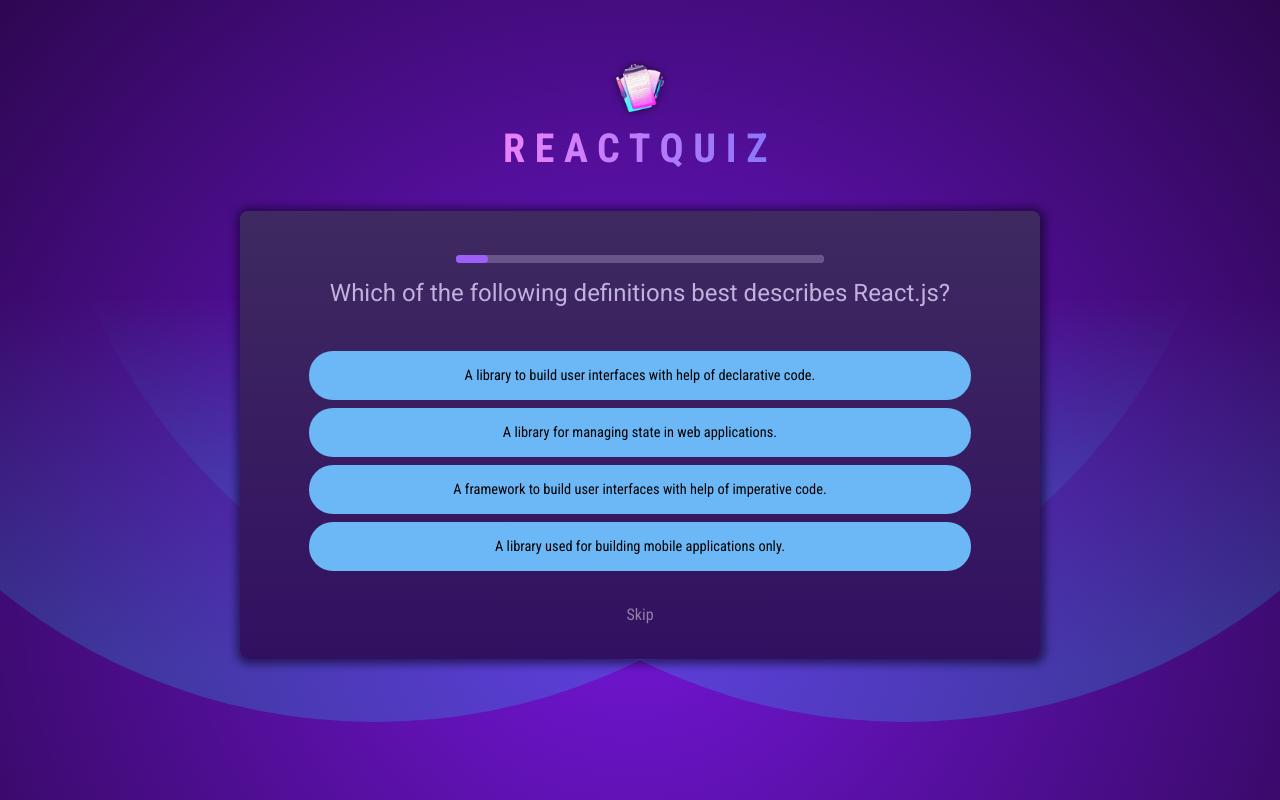
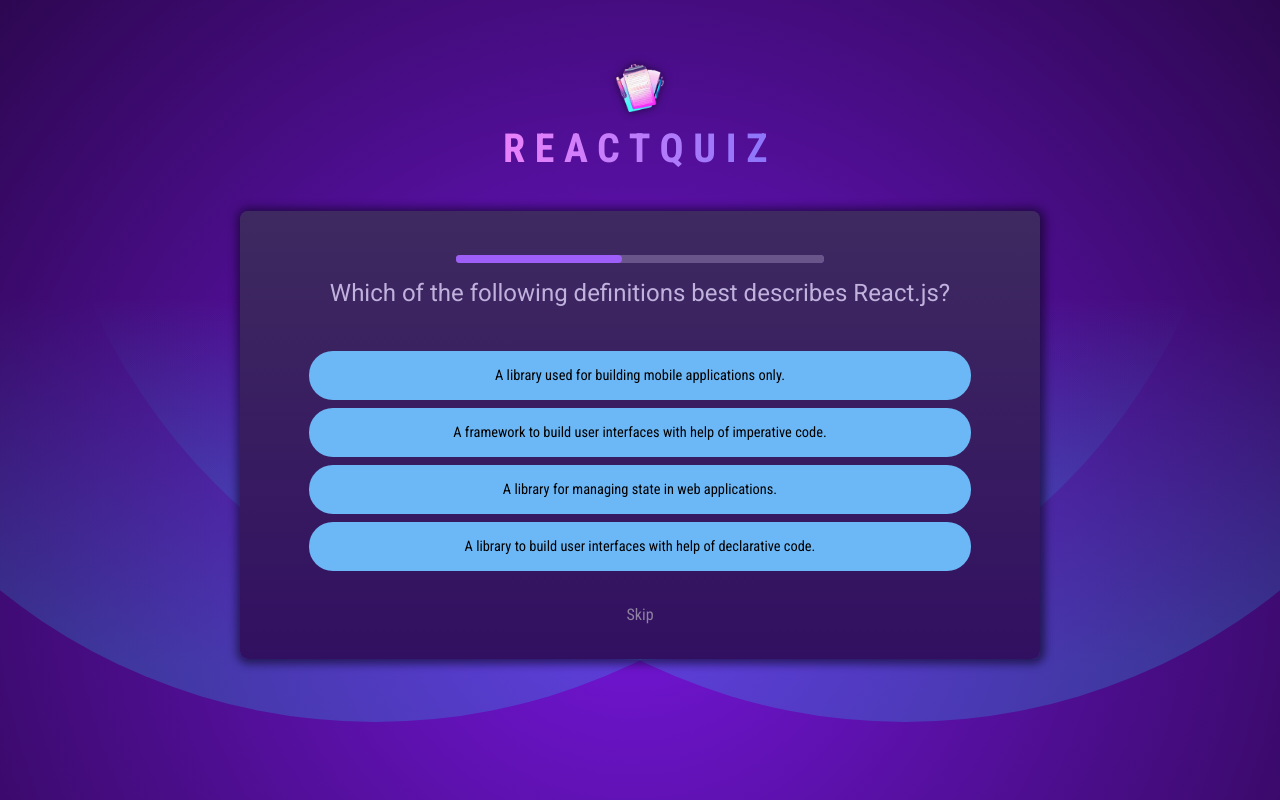
Before and after one commit to antoniomnds/quiz-app, a React (Vite) app: page / in a window 1280 px wide. Built offline with nearby package versions, Linux system fonts and the light colour scheme.

Commit message:
Add course implementation
* Does not use the context API
* Uses simpler states instead of a global quiz state
* Uses component's key prop to trigger component re-render

```diff
--- a/src/App.jsx
+++ b/src/App.jsx
@@ -1,12 +1,9 @@
 import Quiz from "./components/Quiz.jsx";
-import QuizContextProvider from "./contexts/QuizContextProvider.jsx";
 
 function App() {
   return (
     <main>
-      <QuizContextProvider>
-        <Quiz />
-      </QuizContextProvider>
+      <Quiz />
     </main>
   );
 }
--- a/src/components/Answer.jsx
+++ b/src/components/Answer.jsx
@@ -1,41 +1,25 @@
-import {useContext, useEffect, useState} from "react";
-import {QuizContext} from "../contexts/QuizContextProvider.jsx";
-import QUESTIONS from "../questions.js";
-
-export default function Answer({answerText}) {
-  const {currentQuestion, userAnswers, state, selectAnswer} = useContext(QuizContext);
-  const [highlight, setHighlight] = useState(undefined);
+export default function Answer({answerText, answerState, onSelectAnswer, selectedAnswer}) {
+  const isSelected = answerText === selectedAnswer;
 
   function handleClick() {
-    if (userAnswers[currentQuestion] !== null || state !== 'not-selected') {
+    if (answerState !== '') {
       return; // question already answered
     }
-    setHighlight(null);
-    selectAnswer(answerText);
+    onSelectAnswer(answerText);
   }
 
-  useEffect(() => {
-    if (state === 'check-answer' && answerText === userAnswers[currentQuestion]) {
-      if (answerText === QUESTIONS[currentQuestion].answers[0]) {
-        setHighlight(true);
-      } else  {
-        setHighlight(false);
-      }
+  let cssClass = '';
+  if (isSelected) {
+    if (answerState === 'answered') {
+      cssClass = "selected";
+    } else if (answerState === 'correct' || answerState === 'wrong') {
+      cssClass = answerState;
     }
-  }, [state]);
-
-  let klass;
-  if (highlight === null) {
-    klass = "selected";
-  } else if (highlight === true){
-    klass = "correct";
-  } else if (highlight === false) {
-    klass = "wrong";
   }
 
   return (
     <li className="answer">
-      <button className={klass} onClick={handleClick}>{answerText}</button>
+      <button className={cssClass} onClick={handleClick} disabled={answerState !== ''}>{answerText}</button>
     </li>
   );
 }
--- a/src/components/Answers.jsx
+++ b/src/components/Answers.jsx
@@ -1,16 +1,19 @@
 import QUESTIONS from "../questions.js";
 import Answer from "./Answer.jsx";
-import {useContext} from "react";
-import {QuizContext} from "../contexts/QuizContextProvider.jsx";
+import {useRef} from "react";
 
-export default function Answers() {
-  const {currentQuestion} = useContext(QuizContext);
+export default function Answers({answerState, onSelectAnswer, selectedAnswer, activeQuestionIdx}) {
+  const shuffledAnswers = useRef();
+  if (!shuffledAnswers.current) {
+    shuffledAnswers.current = [...QUESTIONS[activeQuestionIdx].answers];
+    shuffledAnswers.current.sort(() => Math.random() - 0.5); // sort: negative swaps the numbers, positive keeps the order
+  }
 
   return (
     <ul id="answers">
       {
-        QUESTIONS[currentQuestion].answers.map(answer => (
-          <Answer key={answer} answerText={answer}/>
+        shuffledAnswers.current.map(answer => (
+          <Answer key={answer} answerText={answer} answerState={answerState} onSelectAnswer={onSelectAnswer} selectedAnswer={selectedAnswer}/>
         ))
       }
     </ul>
--- a/src/components/ProgressBar.jsx
+++ /dev/null
@@ -1,30 +0,0 @@
-import {useState, useEffect, useContext} from "react";
-import {QuizContext} from "../contexts/QuizContextProvider.jsx";
-
-export default function ProgressBar() {
-  const {timer, state} = useContext(QuizContext);
-  const [remainingTime, setRemainingTime] = useState(timer);
-
-  useEffect(() => {
-    setRemainingTime(timer);
-    const interval =
-      setInterval(
-        () => {
-          setRemainingTime(prevTime => prevTime - 10)
-        },
-        10
-      );
-
-    return () => {
-      clearInterval(interval);
-    }
-  }, [timer]);
-
-  return (
-    <progress
-      className={state === 'check-answer' ? 'answered' : undefined}
-      value={remainingTime}
-      max={timer}
-    />
-  );
-}
--- a/src/components/Question.jsx
+++ b/src/components/Question.jsx
@@ -1,33 +1,70 @@
-import ProgressBar from "./ProgressBar.jsx";
-import {useEffect, useContext} from "react";
-import {QuizContext} from "../contexts/QuizContextProvider.jsx";
+import QuestionTimer from "./QuestionTimer.jsx";
+import {useState} from "react";
 import QUESTIONS from "../questions.js";
 import Answers from "./Answers.jsx";
 
-export default function Question() {
-  const {currentQuestion, timer, state, checkAnswer, nextQuestion} = useContext(QuizContext)
+export default function Question({activeQuestionIdx, onSelectAnswer, onSkipAnswer}) {
+  const [answer, setAnswer] = useState({
+    selectedAnswer: '',
+    isCorrect: null
+  });
 
-  useEffect(() => {
-    const timeout = setTimeout(() => {
-      if (state === 'check-answer') {
-        nextQuestion();
-      } else { // not-selected and timed out or selected
-        checkAnswer();
-      }
-    }, timer);
+  let timer = 10000;
+  if (answer.selectedAnswer) {
+    timer = 1000;
+  }
+  if (answer.isCorrect !== null) {
+    timer = 2000;
+  }
 
-    return () => {
-      clearTimeout(timeout);
+  function handleSelectAnswer(answer) {
+    setAnswer({
+      selectedAnswer: answer,
+      isCorrect: null
+    });
+
+    setTimeout(() => {
+      setAnswer({
+        selectedAnswer: answer,
+        isCorrect: answer === QUESTIONS[activeQuestionIdx].answers[0]
+      });
+
+      setTimeout(() => {
+        setAnswer({
+          selectedAnswer: '',
+          isCorrect: null
+        });
+        onSelectAnswer(answer);
+      }, 2000);
+    }, 1000);
+  }
+
+  let answerState = '';
+  if (answer.selectedAnswer) {
+    if (answer.isCorrect === null) {
+      answerState = 'answered';
+    } else {
+      answerState = answer.isCorrect ? 'correct' : 'wrong';
     }
-  }, [state, timer, checkAnswer, nextQuestion]);
+  }
 
   return (
     <div id="question">
-      <ProgressBar />
-      <h2>{QUESTIONS[currentQuestion].text}</h2>
-      <Answers />
+      <QuestionTimer
+        key={timer}
+        timeout={timer}
+        onTimeout={answerState.selectedAnswer === '' ? onSkipAnswer : null}
+        mode={answerState}
+      />
+      <h2>{QUESTIONS[activeQuestionIdx].text}</h2>
+      <Answers
+        answerState={answerState}
+        onSelectAnswer={handleSelectAnswer}
+        selectedAnswer={answer.selectedAnswer}
+        activeQuestionIdx={activeQuestionIdx}
+      />
       <div id="skip-action">
-        <button onClick={nextQuestion}>Skip</button>
+        <button onClick={onSkipAnswer}>Skip</button>
       </div>
     </div>
   );
--- /dev/null
+++ b/src/components/QuestionTimer.jsx
@@ -0,0 +1,30 @@
+import {useState, useEffect} from "react";
+
+export default function QuestionTimer({timeout, onTimeout, mode}) {
+  const [remainingTime, setRemainingTime] = useState(timeout);
+
+  useEffect(() => {
+    const timer = setTimeout(onTimeout, timeout);
+
+    return () => clearTimeout(timer);
+  }, [timeout, onTimeout]);
+
+  useEffect(() => {
+    const interval = setInterval(
+      () => setRemainingTime(prevTime => prevTime - 10),
+      10
+      );
+
+    return () => {
+      clearInterval(interval);
+    }
+  }, []);
+
+  return (
+    <progress
+      className={mode}
+      value={remainingTime}
+      max={timeout}
+    />
+  );
+}
--- a/src/components/Quiz.jsx
+++ b/src/components/Quiz.jsx
@@ -1,19 +1,33 @@
 import Question from "./Question.jsx";
-import {useContext} from "react";
+import {useState, useCallback} from "react";
 import QUESTIONS from "../questions.js";
 import Summary from "./Summary.jsx";
-import {QuizContext} from "../contexts/QuizContextProvider.jsx";
 
 export default function Quiz() {
-  const {currentQuestion} = useContext(QuizContext);
+  const [userAnswers, setUserAnswers] = useState([]);
 
-  if (currentQuestion === QUESTIONS.length) {
-    return <Summary />;
+  const activeQuestionIdx = userAnswers.length;
+
+  const handleSelectAnswer = useCallback(function handleSelectAnswer(selectedAnswer) {
+    setUserAnswers(prevAnswers => [...prevAnswers, selectedAnswer]);
+  }, []);
+
+  const handleSkipAnswer = useCallback(
+    () => handleSelectAnswer(null)
+    , [handleSelectAnswer]
+  );
+
+  if (activeQuestionIdx === QUESTIONS.length) { // quiz is complete
+    return <Summary userAnswers={userAnswers}/>;
   }
 
   return (
     <div id="quiz">
-      <Question />
+      <Question
+        key={activeQuestionIdx}
+        activeQuestionIdx={activeQuestionIdx}
+        onSkipAnswer={handleSkipAnswer}
+        onSelectAnswer={handleSelectAnswer}/>
     </div>
   );
 }
--- a/src/components/Summary.jsx
+++ b/src/components/Summary.jsx
@@ -1,37 +1,13 @@
 import quizCompleteImg from '../assets/quiz-complete.png'
-import {QuizContext} from "../contexts/QuizContextProvider.jsx";
 import QUESTIONS from "../questions.js";
-import {useContext} from "react";
 
-function toPercentage(ratio) {
-  return `${(ratio * 100).toFixed(0)}%`;
-}
+export default function Summary({userAnswers}) {
+  const skippedAnswers = userAnswers.filter(answer => answer === null);
+  const correctAnswers = userAnswers.filter(((answer, idx) => answer === QUESTIONS[idx].answers[0]));
 
-function derivePercentages(answers) {
-  let skipped = 0;
-  let correct = 0;
-  let wrong = 0;
-
-  for (let i = 0; i < answers.length; i++) {
-    if (answers[i] === null) {
-      skipped += 1;
-    } else if (answers[i] === QUESTIONS[i].answers[0]) {
-      correct += 1;
-    } else {
-      wrong += 1;
-    }
-  }
-
-  const skippedPercentage = toPercentage(skipped/QUESTIONS.length);
-  const correctPercentage = toPercentage(correct/QUESTIONS.length);
-  const wrongPercentage = toPercentage(wrong/QUESTIONS.length);
-
-  return [skippedPercentage, correctPercentage, wrongPercentage];
-}
-
-export default function Summary() {
-  const {userAnswers} = useContext(QuizContext);
-  const [skipped, correct, wrong] = derivePercentages(userAnswers);
+  const skippedAnswersShare = Math.round(skippedAnswers.length / userAnswers.length * 100);
+  const correctAnswersShare = Math.round(correctAnswers.length / userAnswers.length * 100);
+  const wrongAnswersShare = 100 - skippedAnswersShare - correctAnswersShare;
 
   return (
     <div id="summary">
@@ -39,38 +15,33 @@
       <h2>Quiz Completed!</h2>
       <div id="summary-stats">
         <p>
-          <span className="number">{skipped}</span>
+          <span className="number">{skippedAnswersShare}%</span>
           <span className="text">Skipped</span>
         </p>
         <p>
-          <span className="number">{correct}</span>
+          <span className="number">{correctAnswersShare}%</span>
           <span className="text">Correct</span>
         </p>
         <p>
-          <span className="number">{wrong}</span>
+          <span className="number">{wrongAnswersShare}%</span>
           <span className="text">Wrong</span>
         </p>
       </div>
       <ol>
         {userAnswers.map((answer, idx) => {
-          let klass;
+          let cssClass = 'user-answer';
           if (answer === null) {
-            klass = 'skipped';
+            cssClass += ' skipped';
           } else if (answer === QUESTIONS[idx].answers[0]) {
-            klass = 'correct';
+            cssClass += ' correct';
           } else {
-            klass = 'wrong';
-          }
-
-          let answerText = answer;
-          if (answer === null) {
-            answerText = 'Not answered';
+            cssClass += ' wrong';
           }
 
           return <li key={idx}>
             <h3>{idx + 1}</h3>
             <p className="question">{QUESTIONS[idx].text}</p>
-            <p className={`user-answer ${klass}`}>{answerText}</p>
+            <p className={cssClass}>{answer ?? 'Not answered'}</p>
           </li>
           }
         )}
--- a/src/contexts/QuizContextProvider.jsx
+++ /dev/null
@@ -1,94 +0,0 @@
-import {useReducer, createContext, useCallback} from "react";
-import QUESTIONS from "../questions.js";
-
-const INITIAL_TIMER = 6000;
-
-export const QuizContext = createContext({
-  currentQuestion: 0,
-  userAnswers: [],
-  state: 'not-selected',
-  timer: INITIAL_TIMER,
-  selectAnswer: () => {},
-  checkAnswer: () => {},
-  nextQuestion: () => {},
-});
-
-function quizReducer(state, action) {
-  if (action.type === 'SELECT_ANSWER') {
-    const newAnswers = [...state.userAnswers];
-    newAnswers[state.currentQuestion] = action.payload.selectedAnswer;
-
-    return {
-      ...state,
-      userAnswers: newAnswers,
-      state: 'selected',
-      timer: 1000,
-    }
-  } else if (action.type === 'CHECK_ANSWER') {
-    return {
-      ...state,
-      state: 'check-answer',
-      timer: 2000
-    }
-  } else if (action.type === 'NEXT_QUESTION') {
-    // noinspection JSPrimitiveTypeWrapperUsage
-    return {
-      ...state,
-      currentQuestion: state.currentQuestion + 1,
-      state: 'not-selected',
-      timer: new Number(INITIAL_TIMER) // to trigger a re-render of the progress bar
-    }
-  }
-
-  return state;
-}
-
-export default function QuizContextProvider({children}) {
-  const [quizState, quizDispatch] = useReducer(
-    quizReducer,
-    {
-      currentQuestion: 0,
-      userAnswers: new Array(QUESTIONS.length).fill(null),
-      state: 'not-selected',
-      timer: INITIAL_TIMER,
-    }
-  );
-
-  function handleSelectAnswer(selectedAnswer) {
-    quizDispatch({
-      type: 'SELECT_ANSWER',
-      payload: {
-        selectedAnswer
-      }
-    });
-  }
-
-  const handleCheckAnswer = useCallback(
-    function handleCheckAnswer() {
-      quizDispatch({
-        type: 'CHECK_ANSWER'
-      })
-    }, []);
-
-  const handleNextQuestion = useCallback(function handleNextQuestion() {
-    quizDispatch({
-      type: 'NEXT_QUESTION'
-    })
-  }, []);
-
-  const ctxValue = {
-    currentQuestion: quizState.currentQuestion,
-    userAnswers: quizState.userAnswers,
-    state: quizState.state,
-    timer: quizState.timer,
-    selectAnswer: handleSelectAnswer,
-    checkAnswer: handleCheckAnswer,
-    nextQuestion: handleNextQuestion
-  }
-
-  return (
-    <QuizContext.Provider value={ctxValue}>
-      {children}
-    </QuizContext.Provider>
-  );
-}
```
